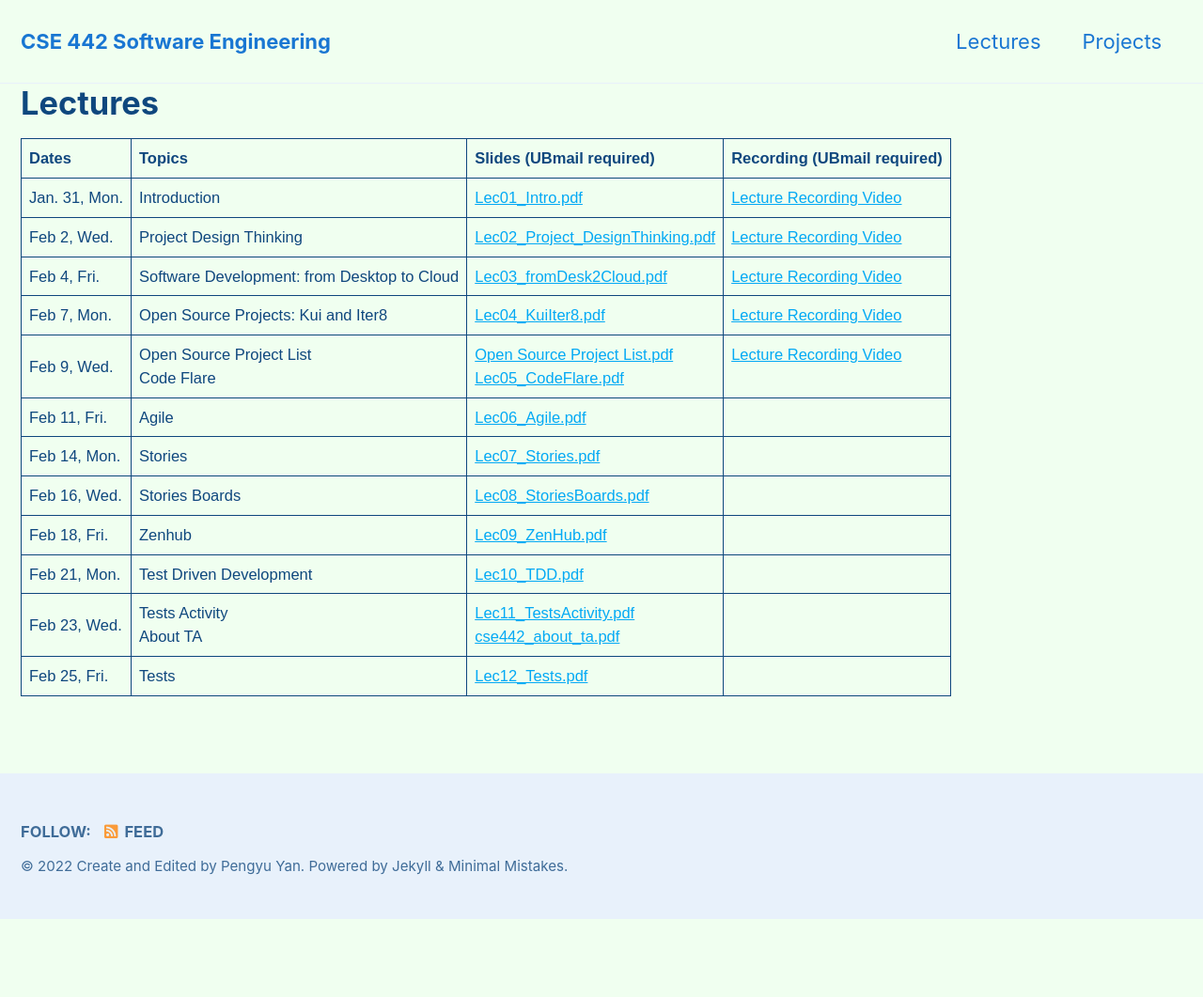
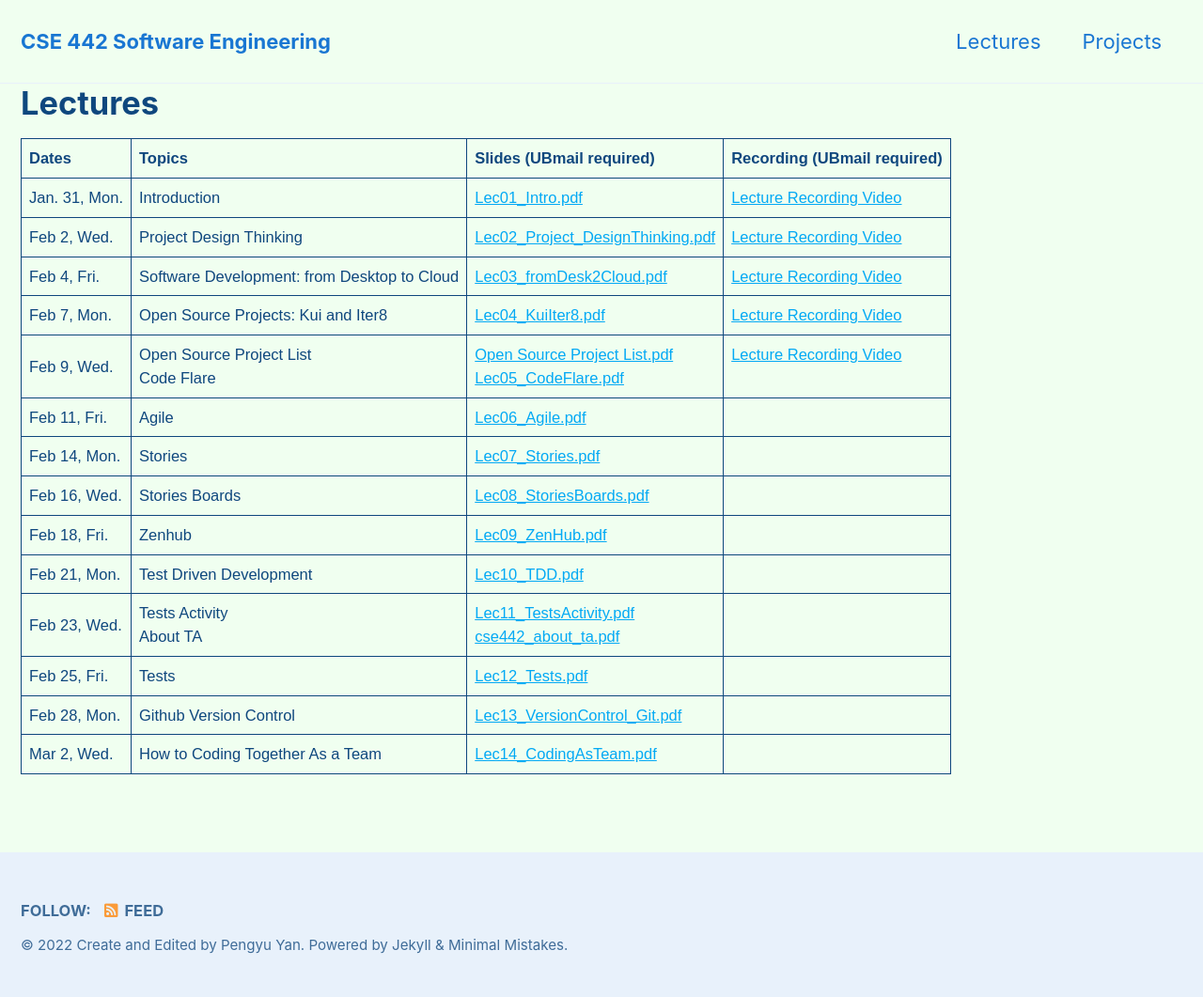
Before and after one commit to xlab-classes/cse442, a Jekyll site: the page built from _pages/lectures.md, in a window 1280 px wide. Shown: the whole page at 94% size. Built offline with Jekyll 4.4.1, drawn with Linux system fonts in a browser that asks for light colours; cached includes are drawn as plain includes; before the commit the page ends 978 px from its top, so only the background shows below that.

Commit message:
update the lectures

```diff
--- a/_pages/lectures.md
+++ b/_pages/lectures.md
@@ -103,4 +103,17 @@ td, th {
     <td><a href="https://buffalo.box.com/s/wkgutztu7rnd32tst5hedccdtqp5cza8">Lec12_Tests.pdf</a></td>
     <td></td>
   </tr>
+  <tr>
+    <td>Feb 28, Mon.</td>
+    <td>Github Version Control</td>
+    <td><a href="https://buffalo.box.com/s/imphx1arzlylfpidlezk5lc3sn76yhqv">Lec13_VersionControl_Git.pdf</a></td>
+    <td></td>
+  </tr>
+  <tr>
+    <td>Mar 2, Wed.</td>
+    <td>How to Coding Together As a Team</td>
+    <td><a href="https://buffalo.box.com/s/53fvs5slnog6vkcata0a2t5cqhqvsvxp">Lec14_CodingAsTeam.pdf</a></td>
+    <td></td>
+  </tr>
+
 </table>
```
